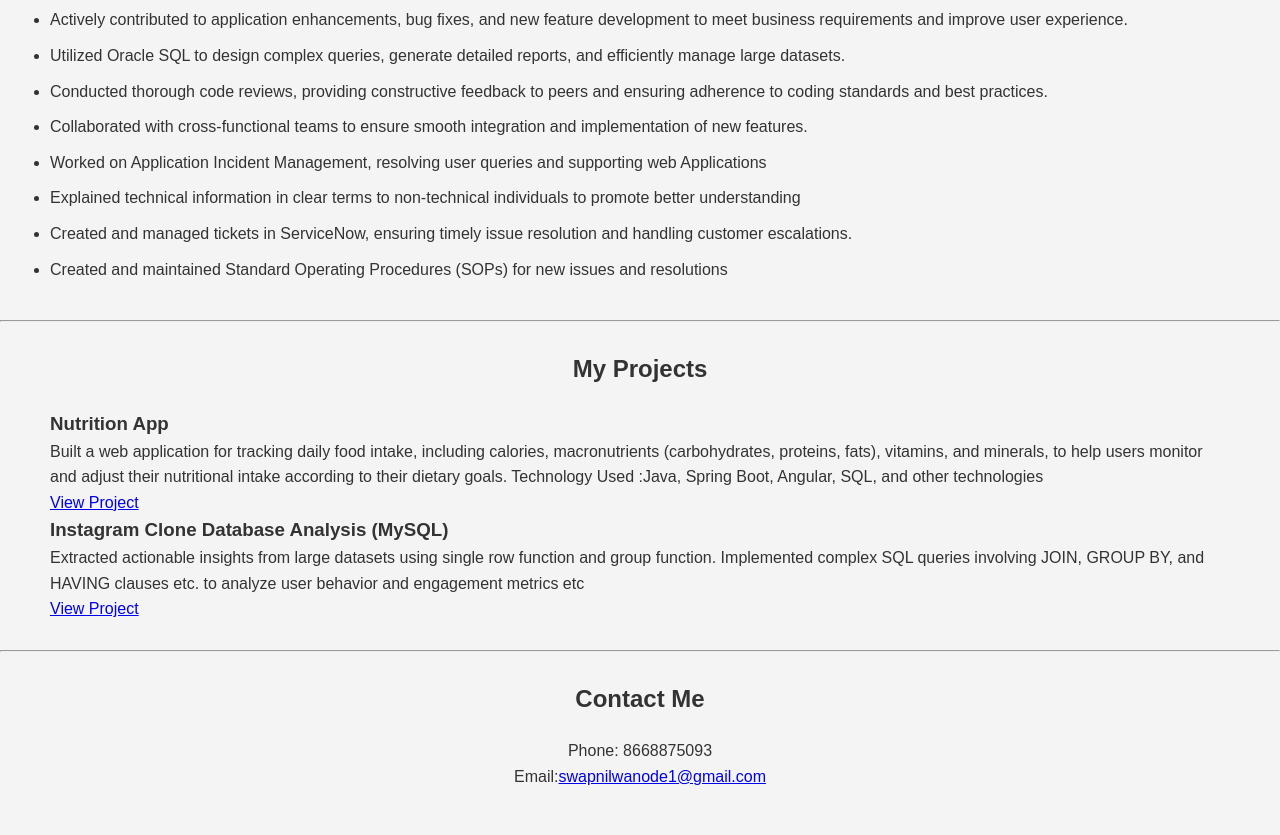
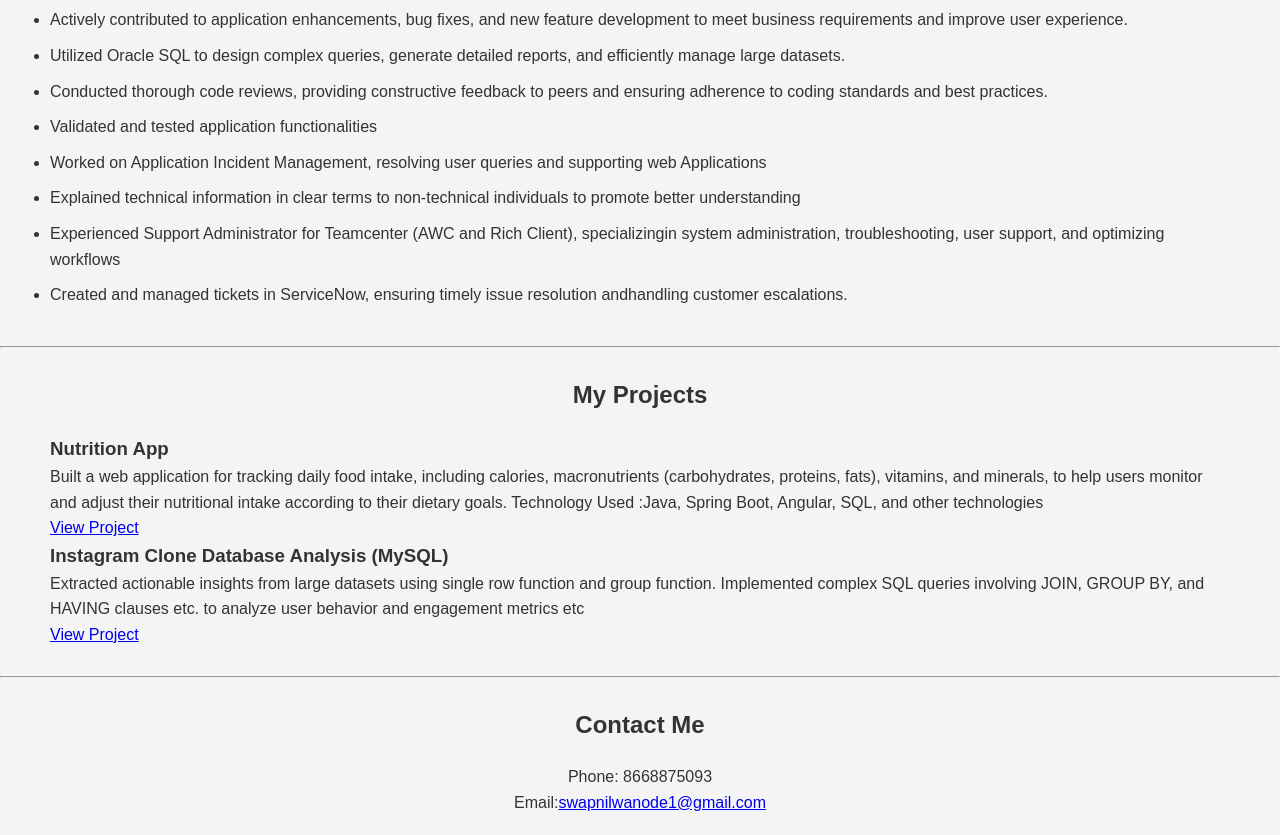
Before and after one commit to Swapnil-Wanode/MyProfile, a plain HTML site: page index.html in a window 1280 px wide. Shown: the part 1054-1889 px from the top of the page. Before the commit the page ends 1864 px from the top, so only its background shows below. Drawn offline with Linux system fonts and the light colour scheme.

Commit message:
index.html

```diff
--- a/index.html
+++ b/index.html
@@ -86,8 +86,7 @@
             peers and ensuring adherence to coding standards and best practices.
           </li>
           <li>
-            Collaborated with cross-functional teams to ensure smooth
-            integration and implementation of new features.
+            Validated and tested application functionalities
           </li>
 
           <li>
@@ -99,12 +98,10 @@
             individuals to promote better understanding
           </li>
           <li>
-            Created and managed tickets in ServiceNow, ensuring timely issue
-            resolution and handling customer escalations.
+            Experienced Support Administrator for Teamcenter (AWC and Rich Client), specializingin system administration, troubleshooting, user support, and optimizing workflows
           </li>
           <li>
-            Created and maintained Standard Operating Procedures (SOPs) for new
-            issues and resolutions
+            Created and managed tickets in ServiceNow, ensuring timely issue resolution andhandling customer escalations.
           </li>
         </ul>
       </div>
```
